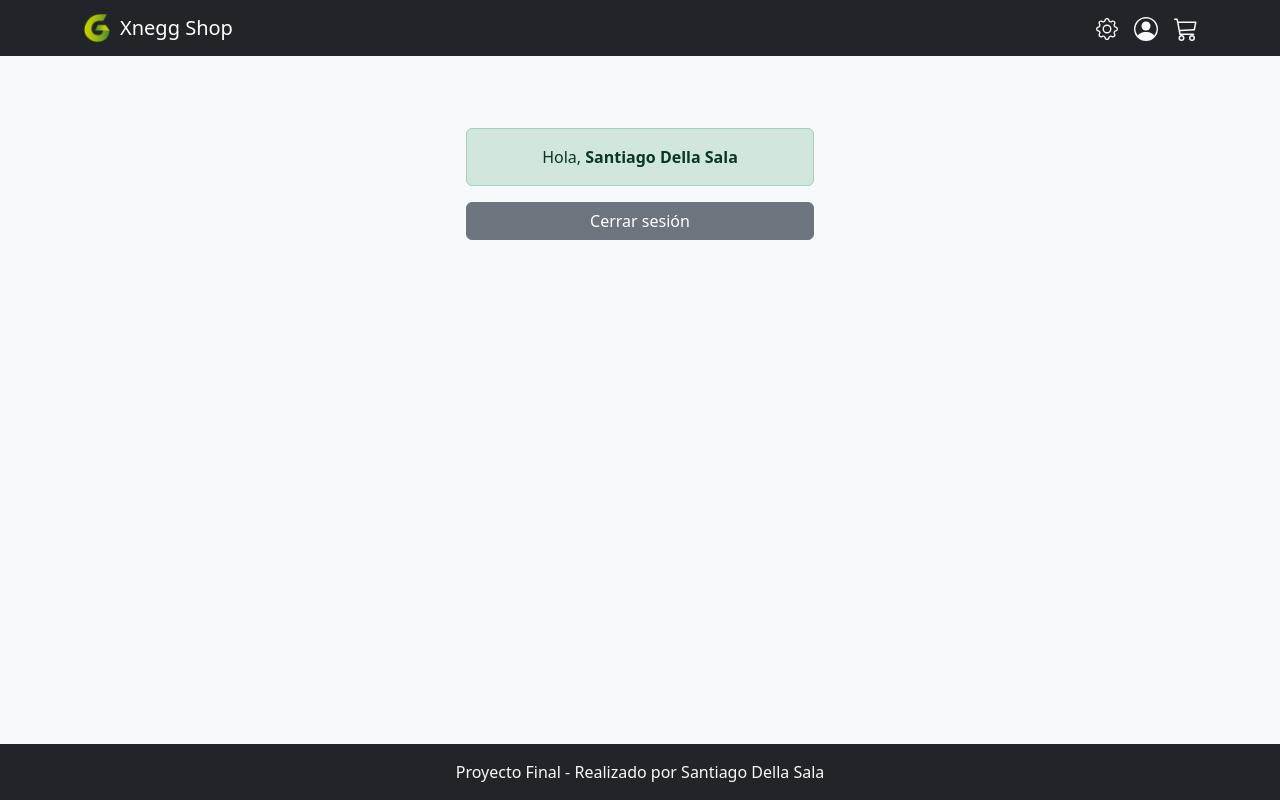
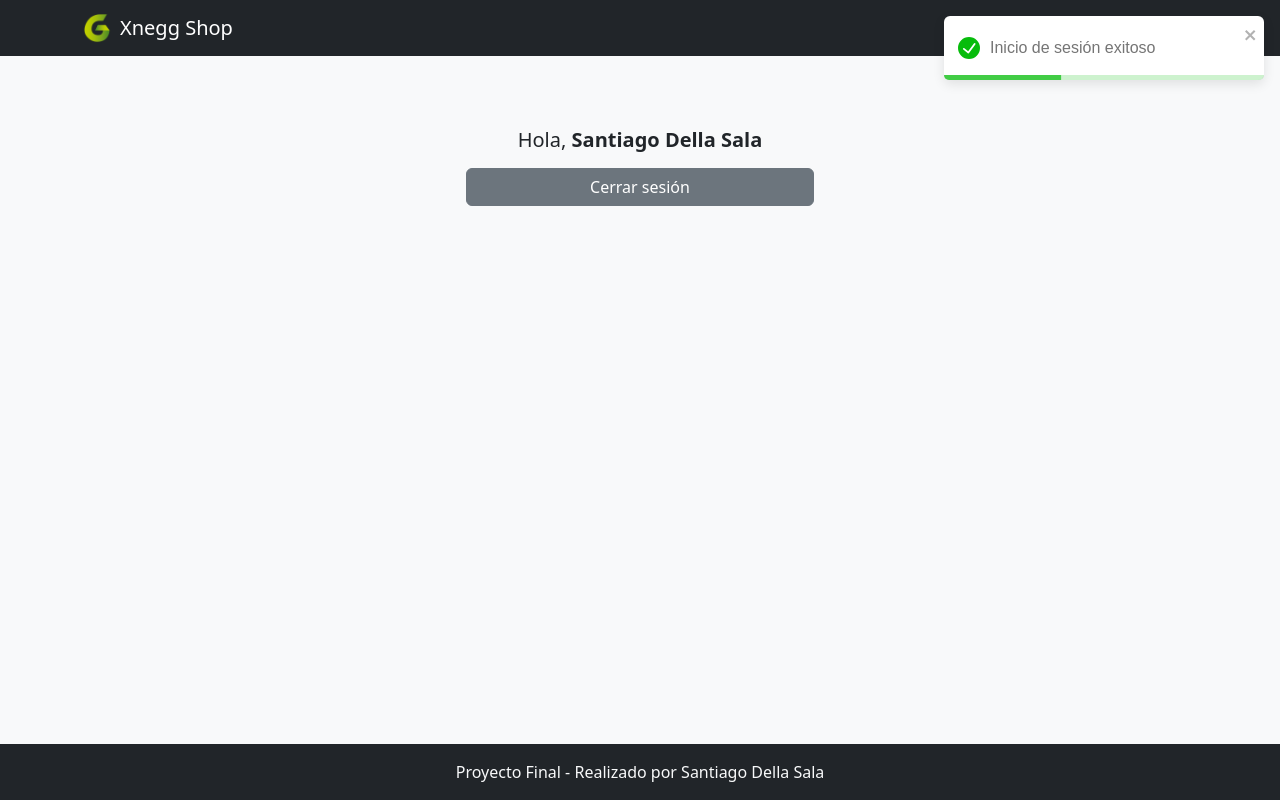
Before and after one commit to SantiagoDellaSala/proyecto-final-santiago-ds, a React (Vite) app: page /login in a window 1280 px wide. Both pictures are taken after typing "name@example.com", "Sample123" into the empty fields and a click on the button "Iniciar sesión". Built offline with nearby package versions, Linux system fonts and the light colour scheme.

Commit message:
Seguimos con requerimiento 3

```diff
--- a/src/App.jsx
+++ b/src/App.jsx
@@ -7,11 +7,14 @@ import ProtectedRoute from "./components/ProtectedRoute";
 import AgregarProducto from "./components/AgregarProducto";
 import AdminDashboard from "./components/AdminDashboard";
 import { AuthProvider } from "./context/AuthContext";
+import ToastConfig from "./components/ToastConfig"; // ✅ Toastify container
 
 function App() {
   return (
     <AuthProvider>
       <BrowserRouter>
+        {/* ToastContainer visible en todas las rutas */}
+        <ToastConfig /> {/* ✅ insertado fuera de Routes */}
         <Routes>
           <Route element={<Layout />}>
             <Route path="/" element={<Home />} />
--- a/src/components/AdminDashboard.jsx
+++ b/src/components/AdminDashboard.jsx
@@ -1,9 +1,9 @@
+// AdminDashboard.jsx actualizado con react-toastify
 import { useEffect, useState } from "react";
 import {
   Card,
   Button,
   Modal,
-  Alert,
   Spinner,
   Row,
   Col,
@@ -11,14 +11,13 @@ import {
 } from "react-bootstrap";
 import EditarProductoModal from "./EditarProductoModal";
 import { useNavigate } from "react-router-dom";
+import { toast } from "react-toastify";
 
 const AdminDashboard = () => {
   const [productos, setProductos] = useState([]);
   const [productoAEditar, setProductoAEditar] = useState(null);
   const [mostrarModal, setMostrarModal] = useState(false);
   const [cargando, setCargando] = useState(true);
-  const [error, setError] = useState("");
-  const [mensaje, setMensaje] = useState("");
   const [confirmarEliminar, setConfirmarEliminar] = useState(null);
 
   const navigate = useNavigate();
@@ -30,7 +29,7 @@ const AdminDashboard = () => {
       const data = await res.json();
       setProductos(data);
     } catch (err) {
-      setError(err.message);
+      toast.error("No se pudo obtener los productos.");
     } finally {
       setCargando(false);
     }
@@ -48,11 +47,10 @@ const AdminDashboard = () => {
       if (!res.ok) throw new Error("Error al eliminar producto");
 
       setProductos((prev) => prev.filter((prod) => prod.id !== id));
-      setMensaje("Producto eliminado correctamente.");
+      toast.success("Producto eliminado correctamente.");
       setConfirmarEliminar(null);
-      setTimeout(() => setMensaje(""), 3000);
     } catch (err) {
-      setError("No se pudo eliminar el producto.");
+      toast.error("No se pudo eliminar el producto.");
     }
   };
 
@@ -71,8 +69,7 @@ const AdminDashboard = () => {
       prev.map((p) => (p.id === actualizado.id ? actualizado : p))
     );
     cerrarModal();
-    setMensaje("Producto actualizado correctamente.");
-    setTimeout(() => setMensaje(""), 3000);
+    toast.success("Producto actualizado correctamente.");
   };
 
   return (
@@ -86,9 +83,6 @@ const AdminDashboard = () => {
       >
         Agregar Producto
       </Button>
-
-      {mensaje && <Alert variant="success">{mensaje}</Alert>}
-      {error && <Alert variant="danger">{error}</Alert>}
 
       {cargando ? (
         <div className="text-center">
--- a/src/components/Carrito.jsx
+++ b/src/components/Carrito.jsx
@@ -3,12 +3,12 @@ import {
   Button,
   Table,
   Container,
-  Alert,
   ButtonGroup,
   Card,
   Row,
   Col,
 } from "react-bootstrap";
+import { toast } from "react-toastify";
 
 const Carrito = () => {
   const {
@@ -22,17 +22,24 @@ const Carrito = () => {
   const calcularTotal = () =>
     carrito.reduce((total, item) => total + item.precio * item.cantidad, 0);
 
+  const handleVaciarCarrito = () => {
+    vaciarCarrito();
+    toast.info("Carrito vaciado");
+  };
+
+  const handleQuitarItem = (id) => {
+    quitarDelCarrito(id);
+    toast.warn("Producto quitado del carrito");
+  };
+
   return (
     <Container className="py-5">
       <h2 className="mb-4 text-center">🛒 Tu Carrito de Compras</h2>
 
       {carrito.length === 0 ? (
-        <Alert variant="info" className="text-center">
-          No hay productos en el carrito.
-        </Alert>
+        <div className="text-center text-muted">No hay productos en el carrito.</div>
       ) : (
         <>
-          {/* Vista en pantallas grandes */}
           <div className="d-none d-md-block">
             <Card className="p-3 shadow-sm">
               <Table responsive hover className="align-middle">
@@ -87,7 +94,7 @@ const Carrito = () => {
                         <Button
                           variant="danger"
                           size="sm"
-                          onClick={() => quitarDelCarrito(item.id)}
+                          onClick={() => handleQuitarItem(item.id)}
                         >
                           Quitar
                         </Button>
@@ -97,7 +104,7 @@ const Carrito = () => {
                 </tbody>
               </Table>
               <div className="d-flex justify-content-between align-items-center mt-3">
-                <Button variant="outline-danger" onClick={vaciarCarrito}>
+                <Button variant="outline-danger" onClick={handleVaciarCarrito}>
                   Vaciar carrito
                 </Button>
                 <h4>Total: ${calcularTotal().toFixed(2)}</h4>
@@ -105,7 +112,6 @@ const Carrito = () => {
             </Card>
           </div>
 
-          {/* Vista en móviles */}
           <div className="d-block d-md-none">
             <Row className="g-3">
               {carrito.map((item) => (
@@ -153,7 +159,7 @@ const Carrito = () => {
                             <Button
                               variant="danger"
                               size="sm"
-                              onClick={() => quitarDelCarrito(item.id)}
+                              onClick={() => handleQuitarItem(item.id)}
                             >
                               Quitar
                             </Button>
@@ -166,7 +172,7 @@ const Carrito = () => {
               ))}
               <Col xs={12} className="text-center mt-4">
                 <h5>Total: ${calcularTotal().toFixed(2)}</h5>
-                <Button variant="outline-danger" onClick={vaciarCarrito}>
+                <Button variant="outline-danger" onClick={handleVaciarCarrito}>
                   Vaciar carrito
                 </Button>
               </Col>
--- a/src/components/Login.jsx
+++ b/src/components/Login.jsx
@@ -6,39 +6,39 @@ import {
   Col,
   Form,
   Button,
-  Alert,
   Card,
 } from "react-bootstrap";
+import { toast } from "react-toastify";
 
 const Login = () => {
   const { usuario, login, logout } = useAuth();
   const [email, setEmail] = useState("");
   const [password, setPassword] = useState("");
-  const [error, setError] = useState(null);
 
   const handleLogin = (e) => {
     e.preventDefault();
 
     if (email === "" || password === "") {
-      setError("Completa todos los campos");
+      toast.error("Completa todos los campos");
       return;
     }
 
     const usuarioSimulado = { nombre: "Santiago Della Sala", email };
     login(usuarioSimulado);
-    setError(null);
+    toast.success("Inicio de sesión exitoso");
   };
 
   if (usuario) {
     return (
       <Container className="py-5">
         <Row className="justify-content-center">
-          <Col md={6} lg={4}>
-            <Alert variant="success" className="text-center">
-              Hola, <strong>{usuario.nombre}</strong>
-            </Alert>
-            <div className="d-grid">
-              <Button variant="secondary" onClick={logout}>
+          <Col md={6} lg={4} className="text-center">
+            <h5>Hola, <strong>{usuario.nombre}</strong></h5>
+            <div className="d-grid mt-3">
+              <Button variant="secondary" onClick={() => {
+                logout();
+                toast.info("Sesión cerrada");
+              }}>
                 Cerrar sesión
               </Button>
             </div>
@@ -55,7 +55,6 @@ const Login = () => {
           <Card className="p-4 shadow-sm">
             <h3 className="mb-4 text-center">Iniciar Sesión</h3>
             <Form onSubmit={handleLogin}>
-              {error && <Alert variant="danger">{error}</Alert>}
               <Form.Group className="mb-3" controlId="formEmail">
                 <Form.Label>Email</Form.Label>
                 <Form.Control
--- /dev/null
+++ b/src/components/ToastConfig.jsx
@@ -0,0 +1,16 @@
+import { ToastContainer } from "react-toastify";
+import "react-toastify/dist/ReactToastify.css";
+
+const ToastConfig = () => (
+  <ToastContainer
+    position="top-right"
+    autoClose={3000}
+    hideProgressBar={false}
+    newestOnTop={false}
+    closeOnClick
+    pauseOnHover
+    draggable
+  />
+);
+
+export default ToastConfig;
```
Lines whose indentation alone changed are shown as unchanged.
